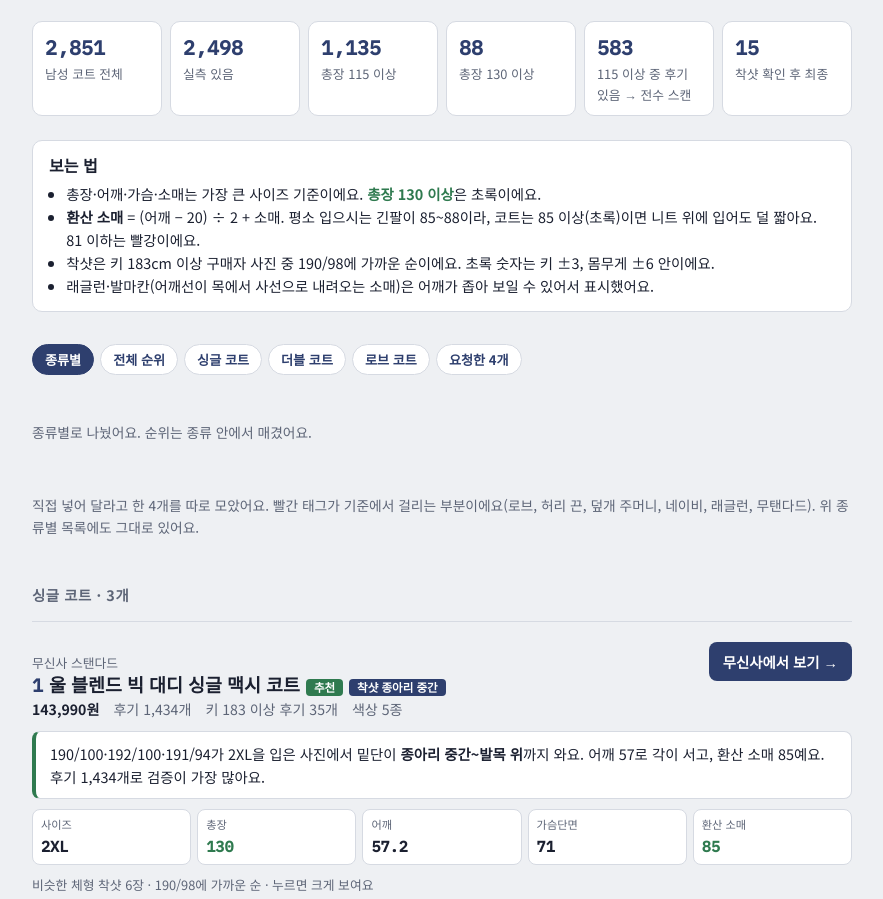
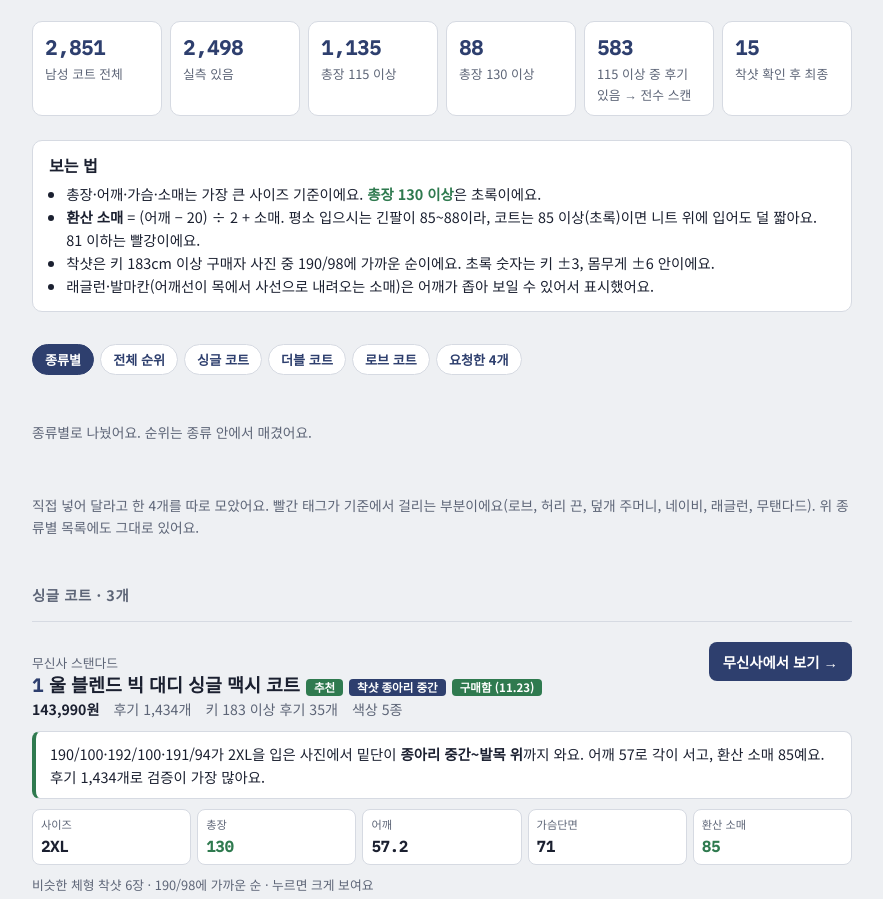
Before and after one commit to hong-seok-young/shopping-picks, a plain HTML site: page coat.html in a window 1280 px wide. Shown: the part 170-1069 px from the top of the page, without its empty margins (198-1081 px from the left). Drawn offline with Linux system fonts and the light colour scheme; grey boxes are pictures that could not be loaded; a web font is replaced by a local one.

Commit message:
Coats: mark the Musinsa Standard big daddy single coat as bought
Co-Authored-By: Claude Opus 5.5 <noreply@anthropic.com>

```diff
--- a/coat.html
+++ b/coat.html
@@ -50,7 +50,7 @@ footer{font-size:.8rem;color:var(--muted)}</style>
 <div class="box"><h3>보는 법</h3><ul><li>총장·어깨·가슴·소매는 가장 큰 사이즈 기준이에요. <b style="color:var(--good)">총장 130 이상</b>은 초록이에요.</li><li><b>환산 소매</b> = (어깨 − 20) ÷ 2 + 소매. 평소 입으시는 긴팔이 85~88이라, 코트는 85 이상(초록)이면 니트 위에 입어도 덜 짧아요. 81 이하는 빨강이에요.</li><li>착샷은 키 183cm 이상 구매자 사진 중 190/98에 가까운 순이에요. 초록 숫자는 키 ±3, 몸무게 ±6 안이에요.</li><li>래글런·발마칸(어깨선이 목에서 사선으로 내려오는 소매)은 어깨가 좁아 보일 수 있어서 표시했어요.</li></ul></div>
 <p class="note">종류별로 나눴어요. 순위는 종류 안에서 매겼어요.</p>
 <h3 class="tier">싱글 코트 · 3개</h3>
-<section class="item" data-all="1"><div class="head"><div><div class="brand">무신사 스탠다드</div><h2><span class="rank">1</span>울 블렌드 빅 대디 싱글 맥시 코트<span class="tag good">추천</span><span class="tag">착샷 종아리 중간</span></h2>
+<section class="item" data-all="1"><div class="head"><div><div class="brand">무신사 스탠다드</div><h2><span class="rank">1</span>울 블렌드 빅 대디 싱글 맥시 코트<span class="tag good">추천</span><span class="tag">착샷 종아리 중간</span><span class="tag good">구매함 (11.23)</span></h2>
   <div class="meta"><span><b>143,990원</b></span><span>후기 1,434개</span><span>키 183 이상 후기 35개</span><span>색상 5종</span></div></div>
   <a class="go" href="https://www.musinsa.com/products/3405535" target="_blank" rel="noopener">무신사에서 보기 →</a></div>
   <div class="verdict">190/100·192/100·191/94가 2XL을 입은 사진에서 밑단이 <b>종아리 중간~발목 위</b>까지 와요. 어깨 57로 각이 서고, 환산 소매 85예요. 후기 1,434개로 검증이 가장 많아요.</div>
```
